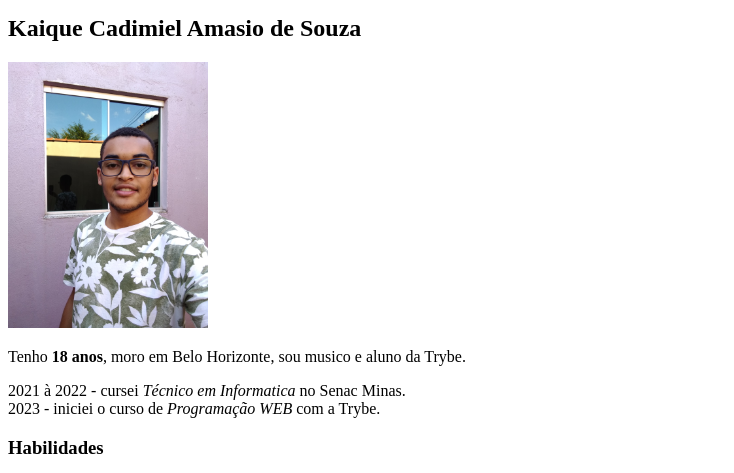
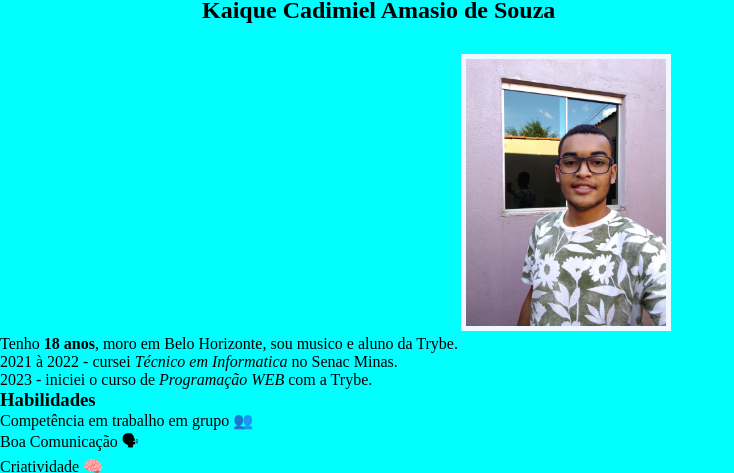
Before and after one commit to kaique-cadimiel-dev/portfolio, a plain HTML site: page index.html in a window 1280 px wide. Shown: the part 66-539 px from the top of the page, without its empty margins (0-734 px from the left). Drawn offline with Linux system fonts and the light colour scheme.

Commit message:
implementei a primeira parte de estilo no portfolio,  cabeçalho com minha foto.

```diff
--- a/index.html
+++ b/index.html
@@ -6,9 +6,12 @@
     <link rel="stylesheet" href="style.css">
 </head>
 <body>
+    <div class="conteiner">
+        <div class="head-content">
             <h1>Olá 🚀</h1>
             <h2>Kaique Cadimiel Amasio de Souza</h2>
-    <img alt="foto Kaique Cadimiel" src="img/img-kaique.jpg" width="200px">
+            <img class="img-head" alt="foto Kaique Cadimiel" src="img/img-kaique.jpg">
+        </div>
         <p>Tenho <strong>18 anos</strong>, moro em Belo Horizonte, sou musico e aluno da Trybe.</p>
         <p>2021 à 2022 - cursei <em>Técnico em Informatica</em> no Senac Minas.<br>2023 - iniciei o curso de <em>Programação WEB</em> com a Trybe.</p>
         <h3>Habilidades</h3>
@@ -28,6 +31,6 @@
         <img src="https://scontent-gig2-1.xx.fbcdn.net/v/t39.30808-6/331015709_1224417471824880_7599603484370411393_n.jpg?_nc_cat=109&ccb=1-7&_nc_sid=730e14&_nc_eui2=AeERsGJhaK6JKkAosxOdBH2zcXeI8vrB8s1xd4jy-sHyzfY1ItR7WsQiaSURUPLXjBwfIMYom-4hJv8QTzgcfDR8&_nc_ohc=RVQDc0AQxugAX99thBl&_nc_ht=scontent-gig2-1.xx&oh=00_AfDrWppVBvLp1zeLnbwslV4rKZ8ZM5xsx589Pa-YsLrh9w&oe=63F007FC" width="250px" alt="foto kaique tocando violão">
 
         <img src="https://scontent-gig2-1.xx.fbcdn.net/v/t39.30808-6/328976832_677629150774011_935942754161394223_n.jpg?_nc_cat=103&ccb=1-7&_nc_sid=730e14&_nc_eui2=AeFbcHWPvsf3b1dhUgWGUWOEt_PYCaGL-xW389gJoYv7FaDyQW4uxHuml_lzMIvW7FtbILVizgG84boJkFi-R0zB&_nc_ohc=jelz42Mv3VYAX_y_lL_&_nc_ht=scontent-gig2-1.xx&oh=00_AfATgMfhTsj1YMOoNi3CTpg0soaOGEEugHM29tmR0ejJBQ&oe=63F0B619" width="250px" alt="foto kaique tocando cajon">
-
+    </div>
 </body>
 </html>
--- a/style.css
+++ b/style.css
@@ -0,0 +1,31 @@
+* {
+    padding: 0;
+    margin: 0;
+}
+/*caixa principal do portfolio*/
+.conteiner {
+    background-color: rgb(0, 255, 255);
+}
+/*conteúdo do cabeçalho*/
+.head-content {
+    width: 70%;
+    margin: auto;
+
+}
+
+.head-content h1{
+    padding: 10px 0px 5px 10px;
+}
+
+.head-content h2 {
+    padding: 10px 0px 30px 10px;
+}
+
+.img-head{
+    padding: 5px;
+    width: 200px;
+    margin-left: 30%;
+    /*moldura da foto*/
+    background-color: aliceblue;
+
+}
```
Lines whose indentation alone changed are shown as unchanged.
